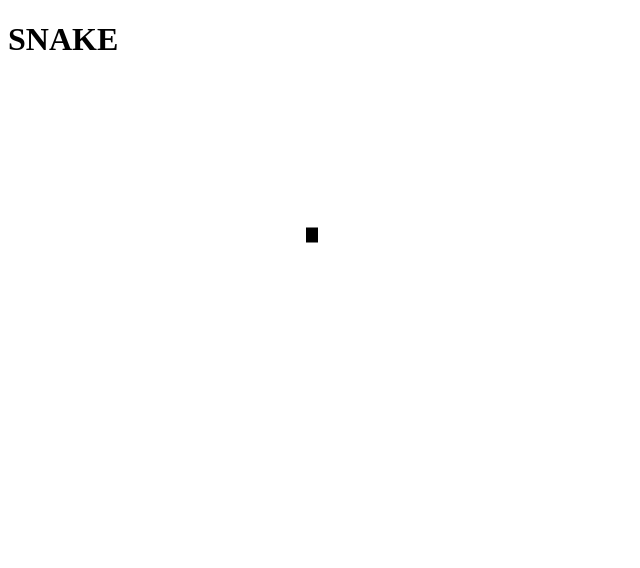
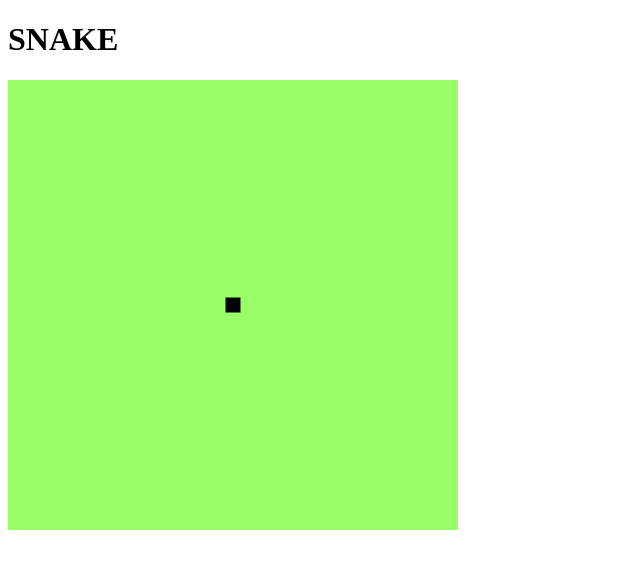
Before and after one commit to adamwatters/snake-game, a plain HTML site: page index.html in a window 1280 px wide. Shown: the whole page, without its empty margins (0-640 px from the left). Drawn offline with Linux system fonts and the light colour scheme.

Commit message:
canvas resized and colored, starting to implement blocks for walls

```diff
--- a/index.html
+++ b/index.html
@@ -6,6 +6,6 @@
   </head>
   <body>
     <h1>SNAKE</h1>
-    <canvas id="screen" width="310" height="310"></canvas>
+    <canvas id="screen" width="450" height="450"></canvas>
   </body>
 </html>
--- a/snake.js
+++ b/snake.js
@@ -3,7 +3,6 @@
     console.log("game");
 
     var screen = document.getElementById("screen").getContext("2d");
-
 
     this.size = { x: screen.canvas.width, y: screen.canvas.height };
     this.bodies = [new Player(this)];
@@ -30,7 +29,8 @@
     },
 
     draw: function(screen){
-      screen.clearRect(0, 0, this.size.x, this.size.y);
+      screen.fillStyle="#99FF66";
+      screen.fillRect(0,0,this.size.x,this.size.y);
       for (var i = 0; i < this.bodies.length; i++) {
         if (this.bodies[i].draw !== undefined) {
           this.bodies[i].draw(screen);
@@ -43,22 +43,49 @@
   this.game = game;
   this.size = { x: 15, y: 15 };
   this.center = { x: this.game.size.x / 2, y: this.game.size.y / 2 };
-}
+  this.keyboarder = new Keyboarder();
+
+  };
 
   Player.prototype = {
-    update: function() {
-        this.center.x += .5;
-        return true;
-      },
+    update: function(screen) {
+      if (this.keyboarder.isDown(this.keyboarder.KEYS.LEFT)) {
+          this.center.x -= 5;
+      } else if (this.keyboarder.isDown(this.keyboarder.KEYS.RIGHT)) {
+          this.center.x += 5;
+      } else if (this.keyboarder.isDown(this.keyboarder.KEYS.UP)) {
+          this.center.y -= 5;
+      } else if (this.keyboarder.isDown(this.keyboarder.KEYS.DOWN)) {
+          this.center.y += 5;
+      }
+    },
 
     draw: function(screen) {
-        drawRect(screen, this);
-        return true;
-     }
+      drawRect(screen, this);
+    }
+  };
+
+
+  var Keyboarder = function() {
+    var keyState = {};
+    window.addEventListener('keydown', function(e) {
+      keyState[e.keyCode] = true;
+    });
+
+    window.addEventListener('keyup', function(e) {
+      keyState[e.keyCode] = false;
+    });
+
+    this.isDown = function(keyCode) {
+      return keyState[keyCode] === true;
+    };
+
+    this.KEYS = { LEFT: 37, RIGHT: 39, UP: 38, DOWN: 40};
   };
 
 
   var drawRect = function(screen, body) {
+    screen.fillStyle="black";
     screen.fillRect(body.center.x - body.size.x / 2,
                     body.center.y - body.size.y / 2,
                     body.size.x,
```
